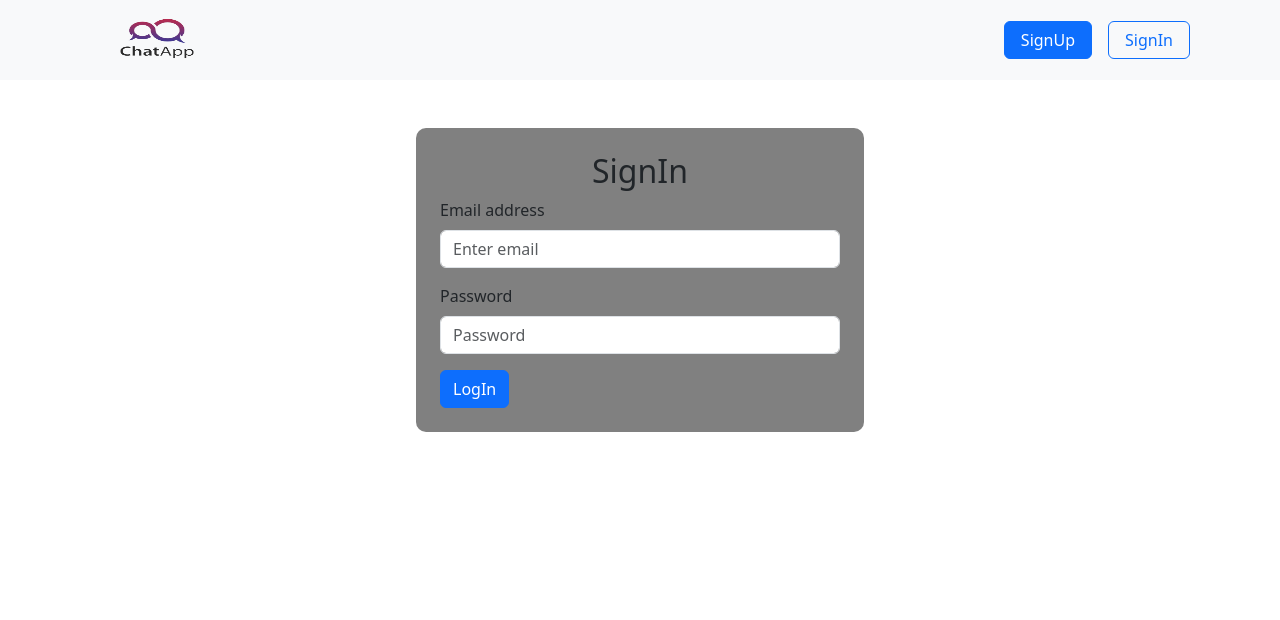
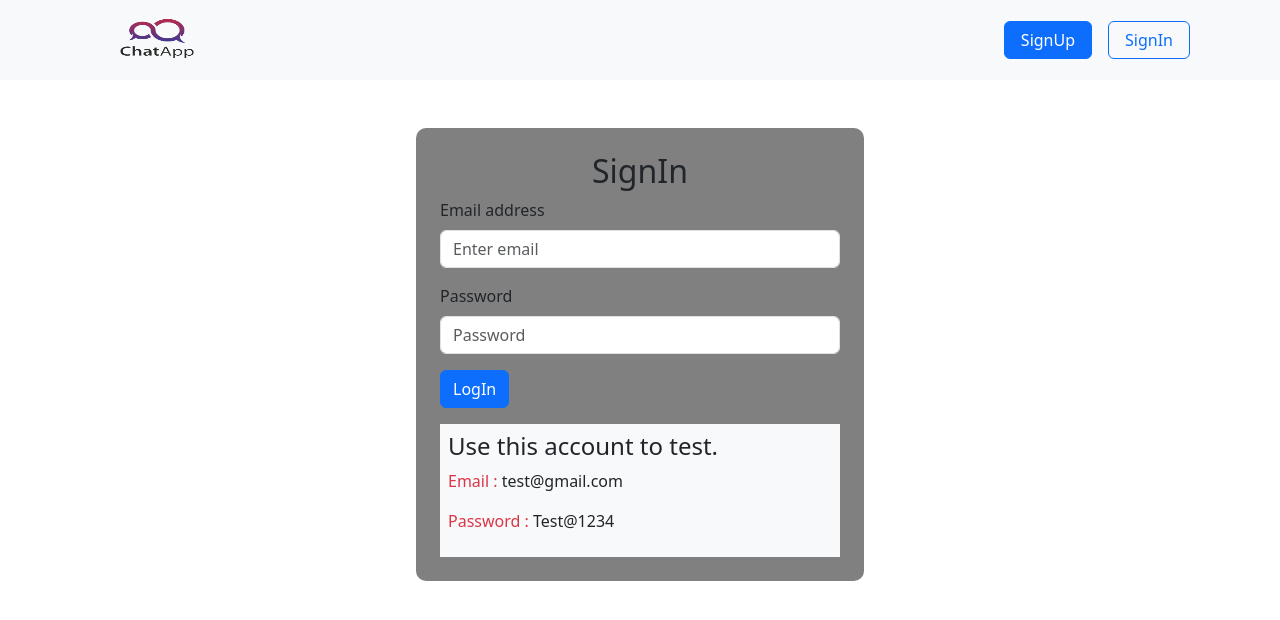
Before and after one commit to Sabari-Dev/realTime-chat-react, a React (Create React App) app: page /signIn in a window 1280 px wide. Shown: the top 620 px of the page. Built offline with nearby package versions, Linux system fonts and the light colour scheme; no server answers.

Commit message:
Update SignIn.js

```diff
--- a/src/components/SignIn.js
+++ b/src/components/SignIn.js
@@ -70,6 +70,15 @@ const SignIn = () => {
       <Button variant="primary" type="submit">
         {loading ? "loading..." : "LogIn"}
       </Button>
+   <div className="test-acc bg-light mt-3 p-2">
+        <h4>Use this account to test.</h4>
+        <p className="text-danger">
+          Email : <span className="text-dark">test@gmail.com</span>
+        </p>
+        <p className="text-danger">
+          Password : <span className="text-dark">Test@1234</span>
+        </p>
+      </div>
     </Form>
   );
 };
```
